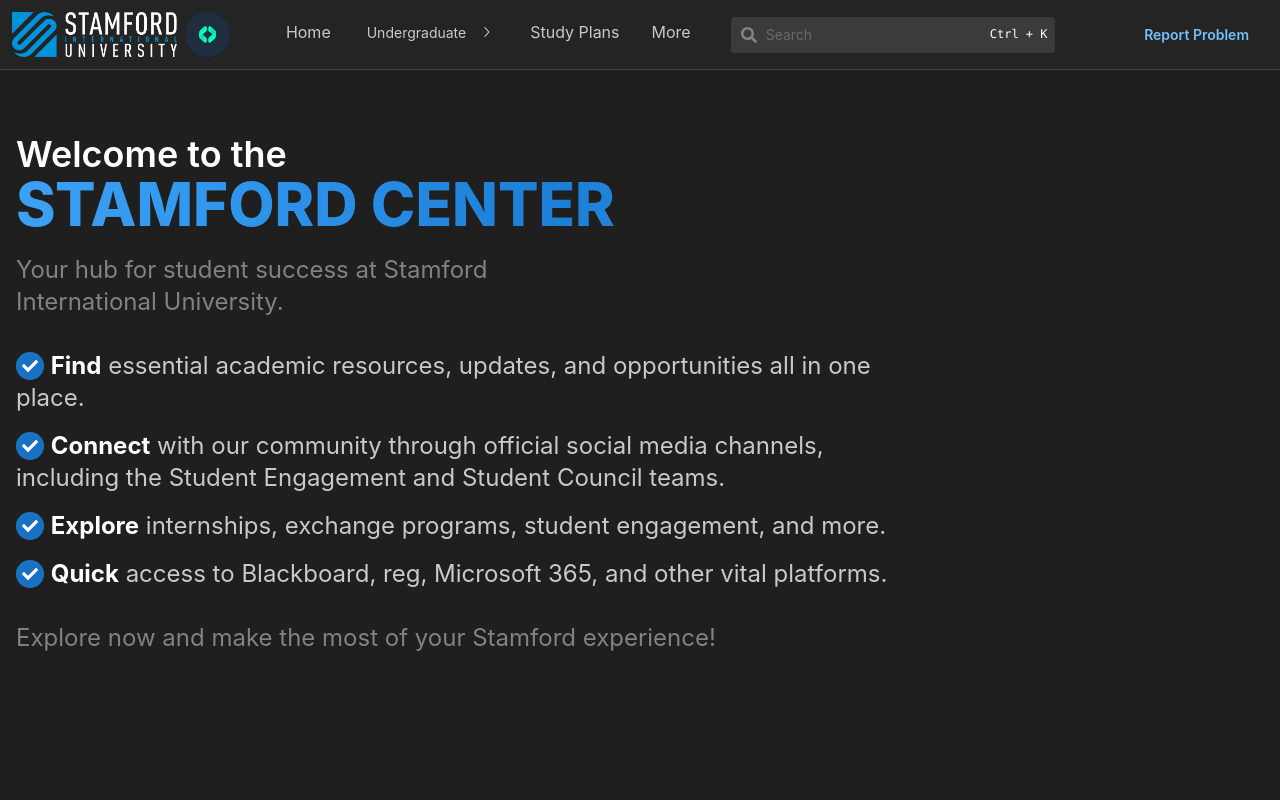
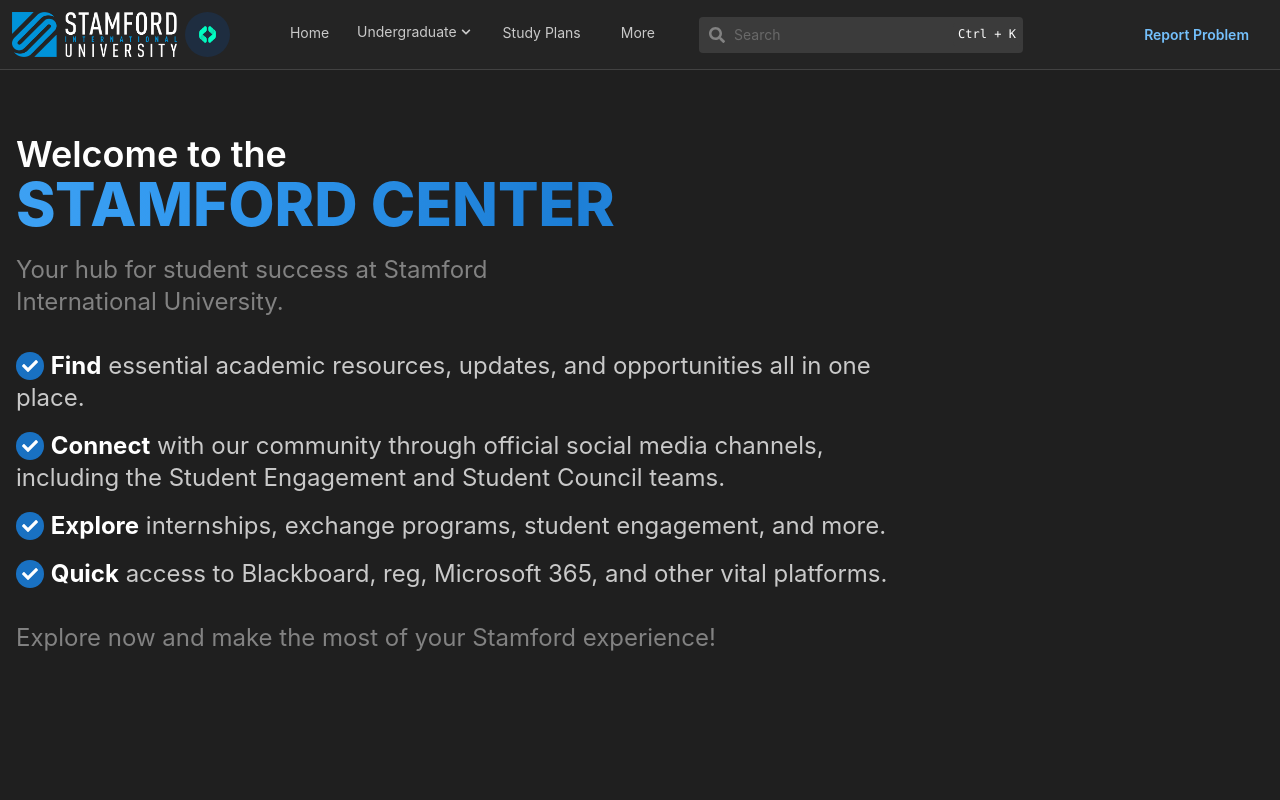
Before and after one commit to stamford-syntax-club/stamfordcenter-frontend, a Next.js app: page / in a window 1280 px wide. Shown: the top 800 px of the page. Built offline with nearby package versions, Linux system fonts and the light colour scheme; what @mantine/next would draw is missing.

Commit message:
Desktop NavBar

```diff
--- a/src/components/core/ApplicationHeader.tsx
+++ b/src/components/core/ApplicationHeader.tsx
@@ -56,44 +56,48 @@ export const navigationItems: NavigationItem[] = [
 	},
 ];
 
-
 function NormalNavLink({ title, href }: NavigationItem) {
-	return (
-		<Link href={href}>
-			<UnstyledButton className="h-full w-full p-2">{title}</UnstyledButton>
-		</Link>
-	);
+	return href ? <NavLink label={title} href={href} className="no-underline" /> : <NavLink label={title} />;
 }
 
 function NavLinkWithDropdown({ title, href, subitems }: NavigationItem) {
 	return (
-		<NavLink label={title}>
-			{Array.isArray(subitems) &&
-				subitems.map((subItem) => <RecursiveNavLink key={subItem.title} item={subItem} />)}
-		</NavLink>
+		<Menu shadow="md" width={200}>
+			<Menu.Target>
+				<UnstyledButton className="my-2.5 text-sm">
+					{title}
+					<FaChevronDown className="mx-1" size={10} />
+				</UnstyledButton>
+			</Menu.Target>
+
+			<>
+				{subitems ? (
+					<Menu.Dropdown>
+						{subitems.map(({ title, href, subitems: children }) => (
+							<>
+								{children ? (
+									<NavLink key={title} href={href} label={title}>
+										{children.map((subItem) => (
+											<RecursiveNavLink key={subItem.title} item={subItem} />
+										))}
+									</NavLink>
+								) : (
+									<NavLink label={title} href={href} />
+								)}
+							</>
+						))}
+					</Menu.Dropdown>
+				) : (
+					<Menu.Dropdown>
+						<Menu.Item>
+							<NavLink label={title} href={href}></NavLink>
+						</Menu.Item>
+					</Menu.Dropdown>
+				)}
+			</>
+		</Menu>
 	);
 }
-
-// function NavLinkWithDropdown({ title, href, subitems }: NavigationItem) {
-// 	return (
-// 		<Menu shadow="md" key={"navitem" + title} width={200}>
-// 			<Menu.Target>
-// 				<UnstyledButton className="flex flex-row items-center">
-// 					{title}&nbsp;
-// 					<FaChevronDown size={7} />
-// 				</UnstyledButton>
-// 			</Menu.Target>
-
-// 			<Menu.Dropdown>
-// 				<Menu.Item className="p-0">
-// 					{subitems?.map(({ title, href }) => (
-// 						<NormalNavLink key={"subitem" + title} title={title} href={href} />
-// 					))}
-// 				</Menu.Item>
-// 			</Menu.Dropdown>
-// 		</Menu>
-// 	);
-// }
 
 export default function ApplicationHeader({ opened, toggle }: ApplicationHeaderProps) {
 	const searchbarRef = useRef<HTMLInputElement>(null);
@@ -146,7 +150,7 @@ export default function ApplicationHeader({ opened, toggle }: ApplicationHeaderP
 							{navigationItems.map(({ title, href, subitems: children }) => (
 								<div
 									key={"navitem" + title}
-									className="relative flex h-full cursor-pointer items-center flex-col"
+									className="relative flex h-full cursor-pointer flex-col items-center"
 								>
 									{children ? (
 										<div className="flex flex-col items-center">
@@ -179,7 +183,7 @@ export default function ApplicationHeader({ opened, toggle }: ApplicationHeaderP
 
 						{/* Report Problem */}
 						{/* TODO: Move this into the mobile navbar on breakpoints that have it */}
-						<div className="hidden lg:inline lg:ml-2">
+						<div className="hidden lg:ml-2 lg:inline">
 							<Link href="https://forms.office.com/r/z48ExG8dPs" target="_blank">
 								<Button variant="subtle">Report Problem</Button>
 							</Link>
```
